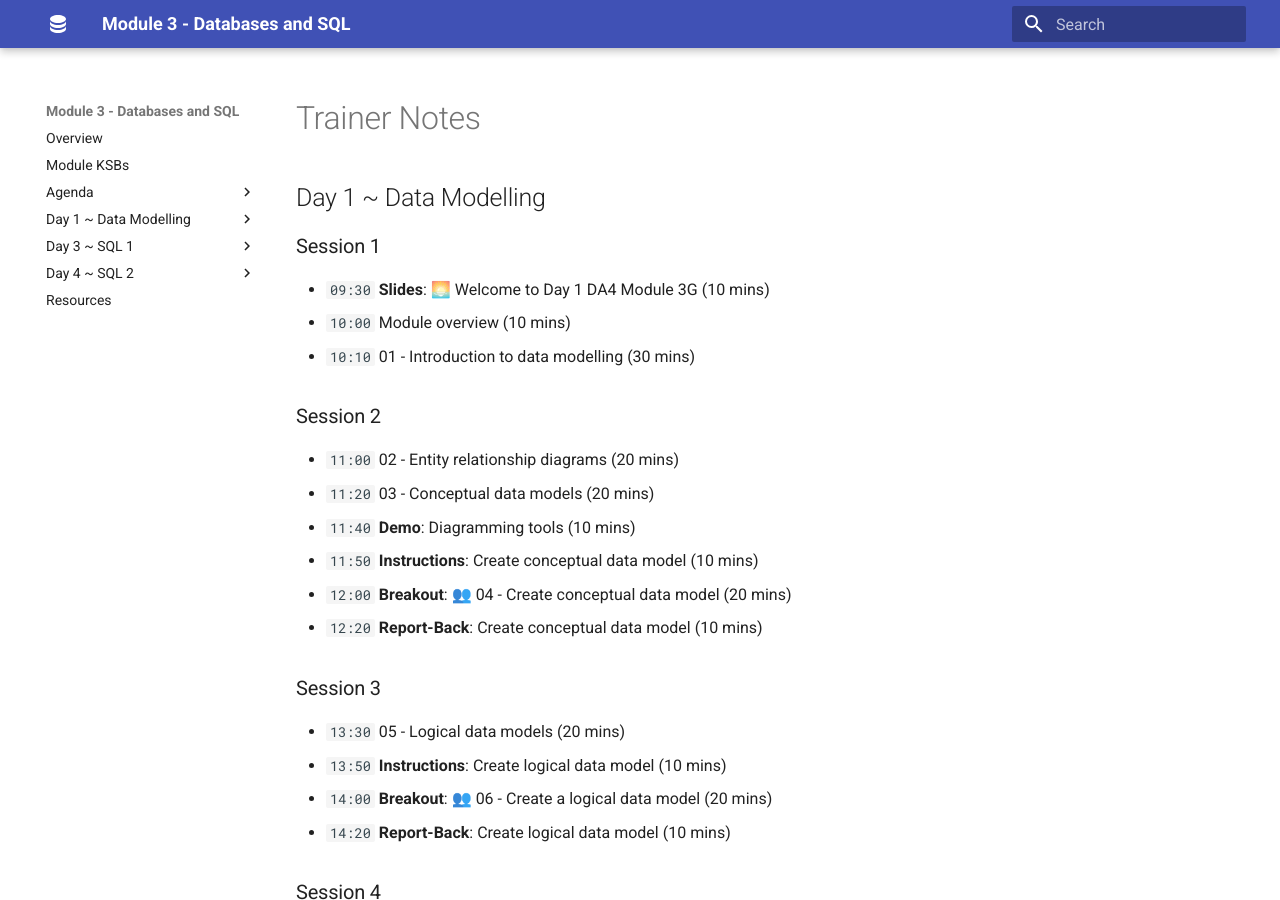
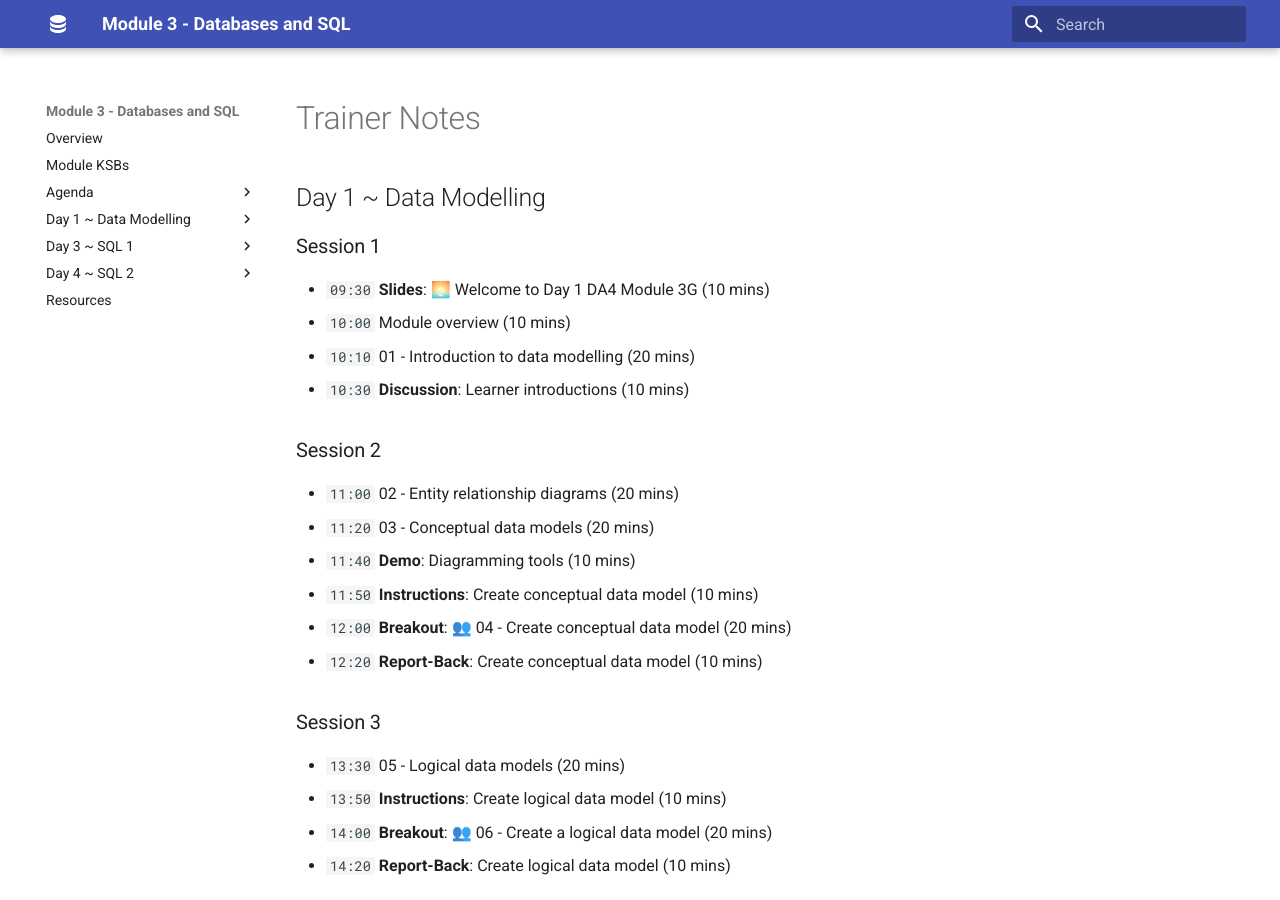
Before and after one commit to qaalabs/DA4M3G, an MkDocs documentation site: the page built from docs/trainer.md, in a window 1280 px wide and 900 px high. Built offline with MkDocs 1.6.1 and Material for MkDocs 9.7.7, drawn with Linux system fonts in a browser that asks for light colours.

Commit message:
Auto commit by uthisha

```diff
--- a/docs/trainer.md
+++ b/docs/trainer.md
@@ -6,7 +6,8 @@
 
 - `09:30` **Slides**: 🌅 Welcome to Day 1 DA4 Module 3G (10 mins)
 - `10:00` Module overview (10 mins)
-- `10:10` 01 - Introduction to data modelling (30 mins)
+- `10:10` 01 - Introduction to data modelling (20 mins)
+- `10:30` **Discussion**: Learner introductions (10 mins)
 
 ### Session 2
 
```
Also changed, not shown: docs/agenda/day1.md (+1 -0 lines).
